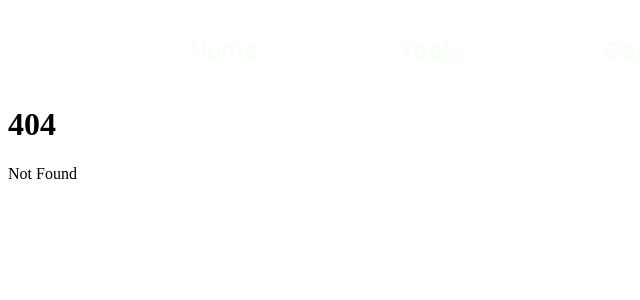
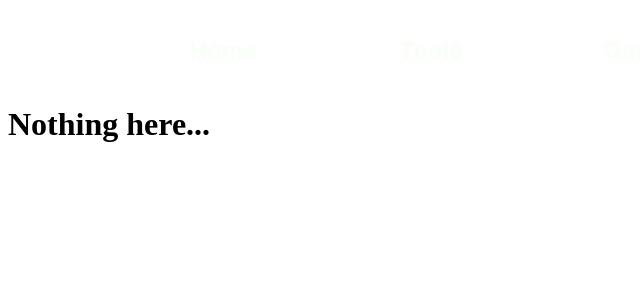
Before and after one commit to Sergey5588/my-site, a SvelteKit app: page /tools in a window 1280 px wide. Before the commit this address had no page. Shown: the top 300 px of the page, without its empty margins (0-640 px from the left). Built offline with nearby package versions, Linux system fonts and the light colour scheme.

Commit message:
404 error fix

```diff
--- /dev/null
+++ b/src/routes/tools/+page.svelte
@@ -0,0 +1 @@
+<h1>Nothing here...</h1>
```
